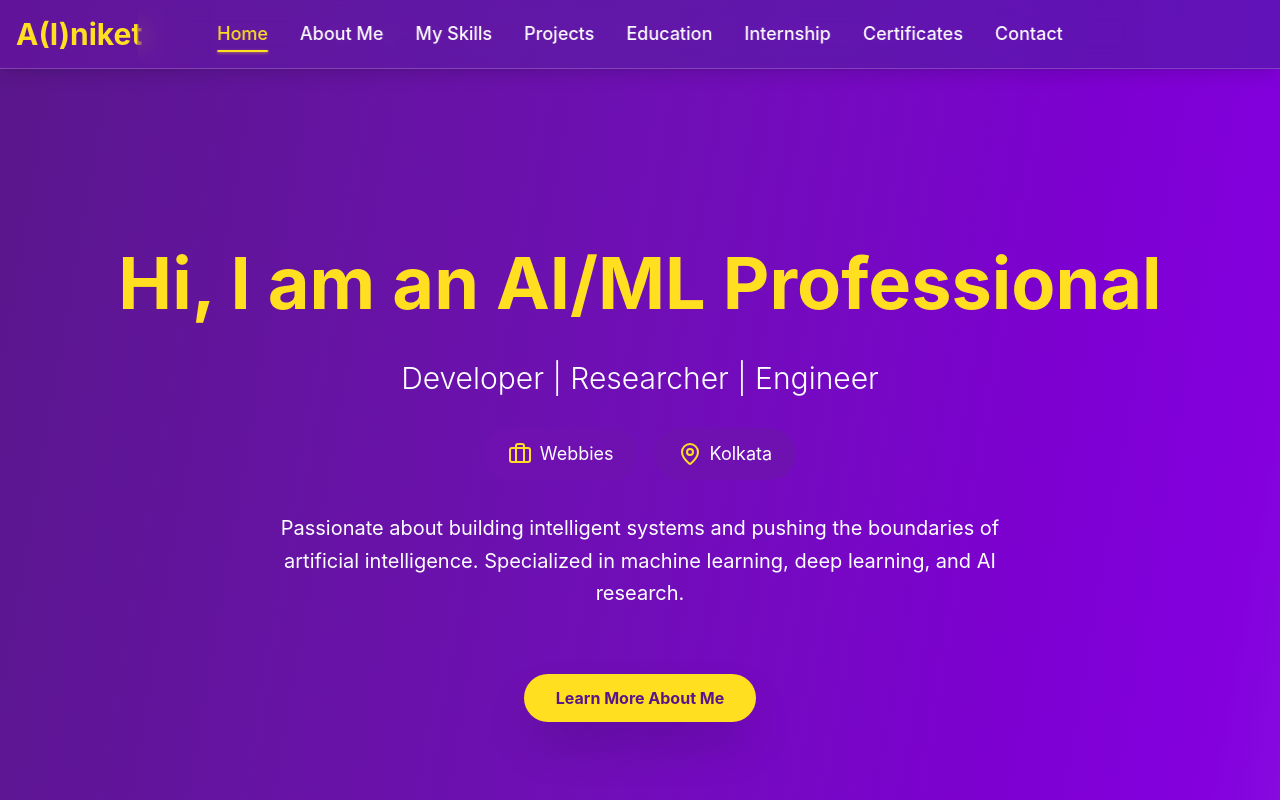
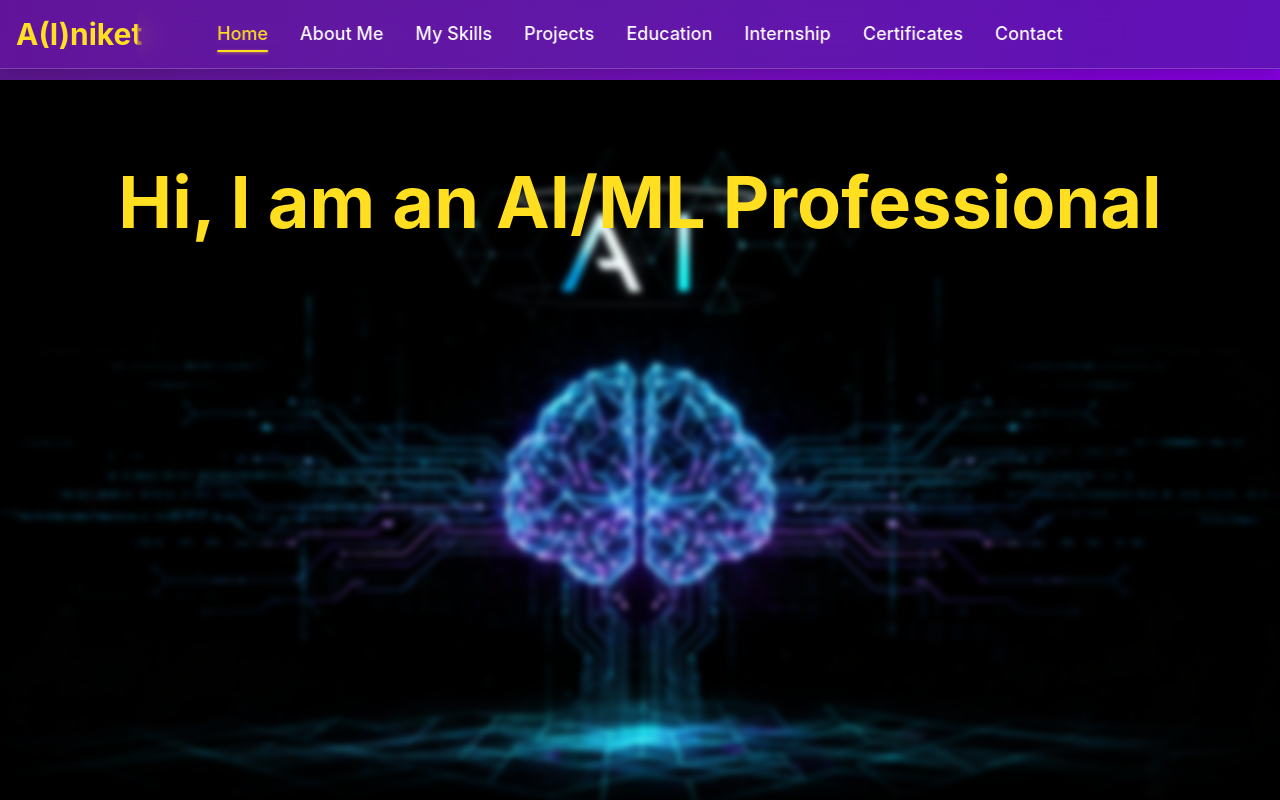
Before and after one commit to aniket-professional2025/My_AI_Portfolio, a Next.js app: page / in a window 1280 px wide. Shown: the top 800 px of the page. Built offline with nearby package versions, Linux system fonts and the light colour scheme.

Commit message:
Change background in Home plus animation

```diff
--- a/src/app/page.js
+++ b/src/app/page.js
@@ -68,7 +68,7 @@ export default function Portfolio() {
             setMobileMenuOpen={setMobileMenuOpen}
           />
 
-          <section id="home" className="h-[90vh] pt-20">
+          <section id="home" className="h-screen pt-20">
             <Home handleNavClick={handleNavClick} />
           </section>
 
@@ -84,7 +84,7 @@ export default function Portfolio() {
             <Projects />
           </section>
 
-          <section id="education" className="h-[100vh] pt-20">
+          <section id="education" className="h-screen pt-20">
             <Education />
           </section>
 
--- a/src/components/Home.jsx
+++ b/src/components/Home.jsx
@@ -1,40 +1,110 @@
-// Home Component: New Code
+// Home Section: New Code
 
-import React from 'react';
+import React, { useState, useEffect } from 'react';
 import { Briefcase, MapPin } from 'lucide-react';
 
 export default function Home({ handleNavClick }) {
+  const [titleText, setTitleText] = useState('');
+  const [subtitleText, setSubtitleText] = useState('');
+  const [showTitleCursor, setShowTitleCursor] = useState(true);
+  const [showSubtitleCursor, setShowSubtitleCursor] = useState(false);
+  const [showContent, setShowContent] = useState(false);
+
+  const fullTitle = 'Hi, I am an AI/ML Professional';
+  const fullSubtitle = 'Developer | Researcher | Engineer';
+
+  useEffect(() => {
+    // Type title text
+    let titleIndex = 0;
+    const titleInterval = setInterval(() => {
+      if (titleIndex < fullTitle.length) {
+        setTitleText(fullTitle.slice(0, titleIndex + 1));
+        titleIndex++;
+      } else {
+        clearInterval(titleInterval);
+        setShowTitleCursor(false);
+        // Start subtitle after a brief pause
+        setTimeout(() => {
+          setShowSubtitleCursor(true);
+          let subtitleIndex = 0;
+          const subtitleInterval = setInterval(() => {
+            if (subtitleIndex < fullSubtitle.length) {
+              setSubtitleText(fullSubtitle.slice(0, subtitleIndex + 1));
+              subtitleIndex++;
+            } else {
+              clearInterval(subtitleInterval);
+              setShowSubtitleCursor(false);
+              setShowContent(true);
+            }
+          }, 80);
+        }, 300);
+      }
+    }, 80);
+
+    return () => clearInterval(titleInterval);
+  }, []);
+
   return (
-    <div className="min-h-screen flex items-center justify-center px-4">
-      <div className="text-center space-y-8">
+    <div
+      className="min-h-screen flex items-center justify-center px-4 relative "
+      style={{
+        backgroundImage: 'url(/images/Banner.png)',
+        backgroundSize: 'cover',
+        backgroundPosition: 'center',
+        backgroundRepeat: 'no-repeat'
+      }}
+    >
+      {/* Dark overlay for better text readability */}
+      <div className="absolute inset-0 ffbg-black backdrop-blur-[3px] bg-opacity-40"></div>
+
+      <div className="text-center space-y-8 relative z-10">
+        <div className="min-h-[180px] md:min-h-60">
           <h1 className="text-5xl md:text-7xl font-bold text-yellow-300 leading-tight">
-          Hi, I am an AI/ML Professional
+            {titleText}
+            {showTitleCursor && (
+              <span className="inline-block w-1 h-16 md:h-20 bg-yellow-300 ml-2 animate-pulse"></span>
+            )}
           </h1>
+        </div>
+
+        <div className="min-h-[60px] md:min-h-20">
           <p className="text-2xl md:text-3xl text-white font-light">
-          Developer | Researcher | Engineer
+            {subtitleText}
+            {showSubtitleCursor && (
+              <span className="inline-block w-1 h-8 md:h-10 bg-white ml-2 animate-pulse"></span>
+            )}
           </p>
+        </div>
+
+        <div
+          className={`transition-opacity duration-1000 ${
+            showContent ? 'opacity-100' : 'opacity-0'
+          }`}
+        >
           <div className="flex flex-wrap justify-center gap-4 mt-8">
-          <div className="flex items-center space-x-2 bg-purple-800 bg-opacity-50 px-6 py-3 rounded-full">
+            <div className="flex items-center space-x-2 bg-purple-800 bg-opacity-70 px-6 py-3 rounded-full backdrop-blur-sm">
               <Briefcase className="text-yellow-300" size={24} />
               <span className="text-white text-lg">Webbies</span>
             </div>
-          <div className="flex items-center space-x-2 bg-purple-800 bg-opacity-50 px-6 py-3 rounded-full">
+            <div className="flex items-center space-x-2 bg-purple-800 bg-opacity-70 px-6 py-3 rounded-full backdrop-blur-sm">
               <MapPin className="text-yellow-300" size={24} />
               <span className="text-white text-lg">Kolkata</span>
             </div>
           </div>
-        <p className="text-xl text-white max-w-3xl mx-auto mt-8 leading-relaxed">
+
+          <p className="text-xl text-white max-w-3xl mx-auto mt-8 leading-relaxed drop-shadow-lg">
             Passionate about building intelligent systems and pushing the boundaries of artificial intelligence.
             Specialized in machine learning, deep learning, and AI research.
           </p>
+
           <button
             onClick={() => handleNavClick('about')}
-          // Added cursor-pointer
             className="mt-8 bg-yellow-300 text-purple-900 font-bold py-3 px-8 rounded-full shadow-2xl hover:bg-yellow-400 transition-all transform hover:scale-105 cursor-pointer"
           >
             Learn More About Me
           </button>
         </div>
       </div>
+    </div>
   );
 }
--- a/src/components/Navbar.jsx
+++ b/src/components/Navbar.jsx
@@ -82,7 +82,7 @@ export default function Navbar({
                 handleNavClick(item.id);
                 setMobileMenuOpen(false);
               }}
-              className={`relative text-lg font-medium whitespace-nowrap group cursor-pointer transition-all duration-300 cursor-pointer ${
+              className={`relative text-lg font-medium whitespace-nowrap group cursor-pointer transition-all duration-300 ${
                 activeSection === item.id
                   ? "text-yellow-300"
                   : "text-white hover:text-yellow-300 hover:blur-[0.3px]"
```
Lines whose indentation alone changed are shown as unchanged.
